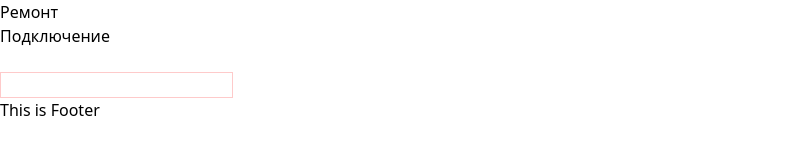
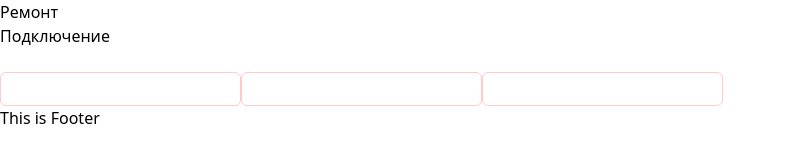
Before and after one commit to OmurbekArykbaev/template-generator, a React (Vite) app: page / in a window 1280 px wide. Shown: the top 162 px of the page, without its empty margins (0-786 px from the left). Built offline with nearby package versions, Linux system fonts and the light colour scheme.

Commit message:
add input features

```diff
--- a/src/App.tsx
+++ b/src/App.tsx
@@ -6,6 +6,8 @@ function App() {
     <div className="App">
       <Layout>
         <Input />
+        <Input />
+        <Input />
       </Layout>
     </div>
   )
--- a/src/components/input/Input.module.css
+++ b/src/components/input/Input.module.css
@@ -1,3 +1,3 @@
 .input {
-  @apply border border-red-200;
+  @apply border border-red-200 rounded-md p-1  focus:outline-none;
 }
--- a/src/components/input/Input.props.ts
+++ b/src/components/input/Input.props.ts
@@ -1,7 +1,7 @@
-import { DetailedHTMLProps, HTMLAttributes } from "react"
+import { DetailedHTMLProps, HTMLAttributes, InputHTMLAttributes } from "react"
 
 export interface InputProps
   extends DetailedHTMLProps<
-    HTMLAttributes<HTMLInputElement>,
+    InputHTMLAttributes<HTMLInputElement>,
     HTMLInputElement
   > {}
```
